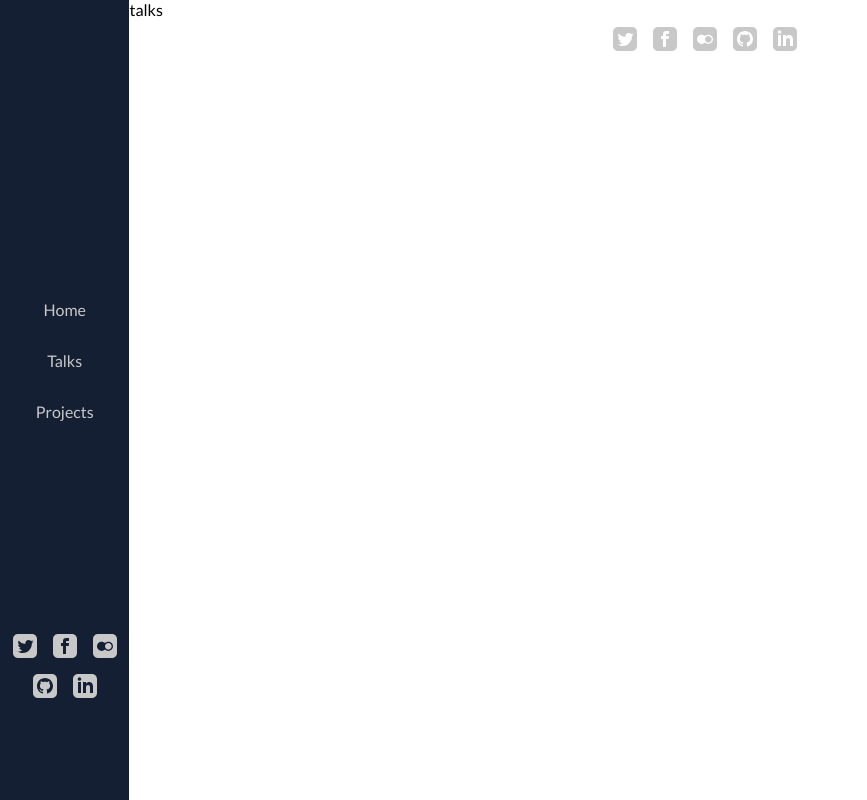
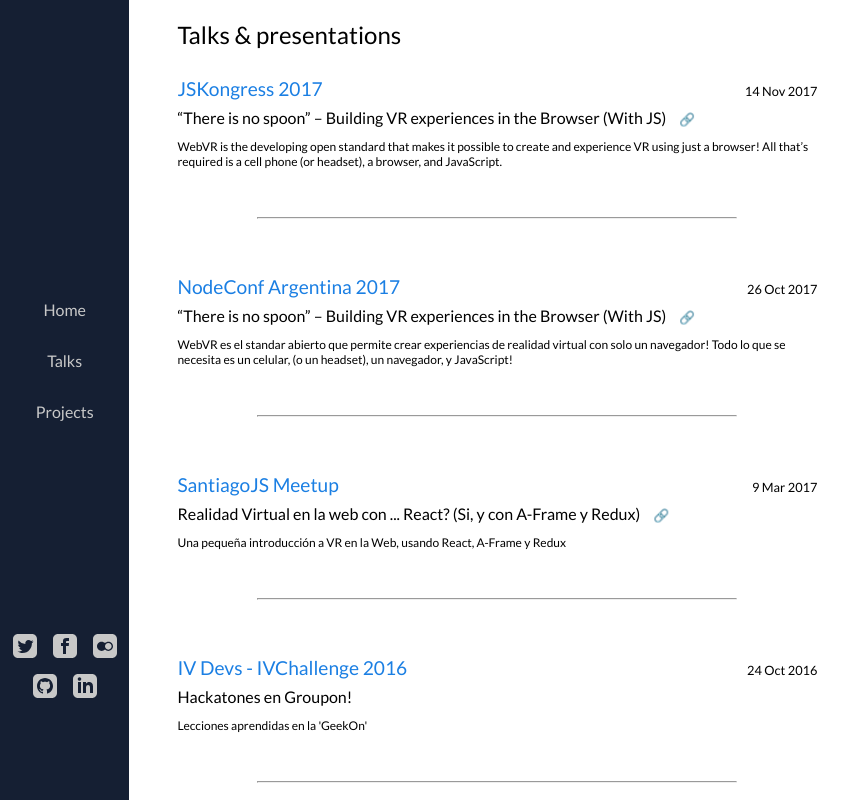
Before and after one commit to fforres/fforres.github.io, a Next.js app: page /talks in a window 1280 px wide. Shown: the whole page, without its empty margins (0-867 px from the left). Built offline with nearby package versions, Linux system fonts and the light colour scheme.

Commit message:
Adding talks

```diff
--- /dev/null
+++ b/components/Hr/index.tsx
@@ -0,0 +1,20 @@
+import React, { Component, Fragment } from 'react'
+
+class Hr extends Component {
+  render() {
+    return (
+      <Fragment>
+        <hr className="hr" />
+        <style jsx>{`
+          .hr {
+            width: 75%;
+            margin-top: 3rem;
+            margin-bottom: 3rem;
+          }
+        `}</style>
+      </Fragment>
+    )
+  }
+}
+
+export default Hr
--- a/components/InlineLink/index.tsx
+++ b/components/InlineLink/index.tsx
@@ -1,13 +1,23 @@
-import React, { Component, Fragment } from 'react'
-import Link from 'next/link'
+import React, { Component, Fragment, AnchorHTMLAttributes } from 'react'
+import Link, { LinkProps } from 'next/link'
 import { textLinkColor, lighterTextLinkColor } from '../style/colors'
-class InlineLink extends Component {
+
+interface InlineLink extends LinkProps {
+  rel?: string
+  target?: string
+}
+
+class InlineLink extends Component<InlineLink> {
   render() {
-    const { children, ...rest } = this.props
+    const { children, rel, target, ...rest } = this.props
+    const relProps = rel ? { rel } : {}
+    const targetProps = target ? { target } : {}
     return (
       <Fragment>
         <Link {...rest}>
-          <a>{children}</a>
+          <a {...relProps} {...targetProps}>
+            {children}
+          </a>
         </Link>
         <style jsx>{`
           a {
--- /dev/null
+++ b/components/Talk/data.json
@@ -0,0 +1,116 @@
+[
+  {
+    "title":
+      "“There is no spoon” – Building VR experiences in the Browser (With JS)",
+    "descripcion":
+      "WebVR is the developing open standard that makes it possible to create and experience VR using just a browser! All that’s required is a cell phone (or headset), a browser, and JavaScript.",
+    "fecha": "14 Nov 2017",
+    "organizacion": {
+      "nombre": "JSKongress 2017",
+      "link": "https://2017.js-kongress.de"
+    },
+    "talk": "https://www.youtube.com/watch?v=QBPWO_h2zck"
+  },
+  {
+    "title":
+      "“There is no spoon” – Building VR experiences in the Browser (With JS)",
+    "descripcion":
+      "WebVR es el standar abierto que permite crear experiencias de realidad virtual con solo un navegador! Todo lo que se necesita es un celular, (o un headset), un navegador, y JavaScript!",
+    "fecha": "26 Oct 2017",
+    "organizacion": {
+      "nombre": "NodeConf Argentina 2017",
+      "link": "https://2017.nodeconf.com.ar"
+    },
+    "talk": "https://github.com/fforres/JSKongress"
+  },
+  {
+    "title":
+      "Realidad Virtual en la web con ... React? (Si, y con A-Frame y Redux)",
+    "descripcion":
+      "Una pequeña introducción a VR en la Web, usando React, A-Frame y Redux",
+    "fecha": "9 Mar 2017",
+    "organizacion": {
+      "nombre": "SantiagoJS Meetup",
+      "link":
+        "https://www.youtube.com/watch?v=3U4WrDcXEFQ&feature=youtu.be&t=3423"
+    },
+    "talk": "http://slides.com/forres/deck-1-1"
+  },
+  {
+    "title": "Hackatones en Groupon!",
+    "descripcion": "Lecciones aprendidas en la 'GeekOn'",
+    "fecha": "24 Oct 2016",
+    "organizacion": {
+      "nombre": "IV Devs - IVChallenge 2016",
+      "link": "https://www.facebook.com/groups/programadores.iv.region.chile"
+    },
+    "talk": ""
+  },
+  {
+    "title": "Desmitificando al FrontEnd Engineer",
+    "descripcion": "¿Qué es 'Front End Development' en el 2016?",
+    "fecha": "30 Jun 2016",
+    "organizacion": {
+      "nombre": "Laboratoria - May The 'Front' be With You",
+      "link": "http://laboratoria.la/en/"
+    },
+    "talk": ""
+  },
+  {
+    "title": "Viva la re-BOT-lución",
+    "descripcion": "PamBot - Groupon y chat-bots para comunicarse con clientes",
+    "fecha": "5 Feb 2016",
+    "organizacion": {
+      "nombre": "SantiagoJS Meetup (Enero 2016')",
+      "link": "http://www.meetup.com/es/Javascript-Chile"
+    },
+    "talk": "https://github.com/fforres/PamBot"
+  },
+  {
+    "title": "El Javascripto y los Emuladores de la Muerte",
+    "descripcion": "JavaScript y ReactNative para el 2016",
+    "fecha": "20 Nov 2015",
+    "organizacion": {
+      "nombre": "Seminario de Ingeniería SEIS - Universidad del BioBio",
+      "link": "http://www.ubiobio.cl"
+    },
+    "talk":
+      "https://github.com/fforres/presentaciones-y-charlas/tree/gh-pages/Congreso_chillan"
+  },
+  {
+    "title": "Una hi-JS-storia de amor y odio",
+    "descripcion":
+      "Una historia amor y odio con Javascript, de jQuery a Noders",
+    "fecha": "24 Oct 2015",
+    "organizacion": {
+      "nombre": "IV Devs - IVChallenge 2015",
+      "link": "https://www.facebook.com/groups/programadores.iv.region.chile"
+    },
+    "talk":
+      "https://github.com/fforres/presentaciones-y-charlas/tree/gh-pages/ProgramadoresIV"
+  },
+  {
+    "title": "Jornadas Informáticas - Ovalle",
+    "descripcion": "Presentación para nuevos estudiantes a Ingeniería",
+    "fecha": "4 Sept 2015",
+    "organizacion": {
+      "nombre": "Universidad Santo Tomás",
+      "link": "https://www.santotomas.cl/ust"
+    },
+    "talk":
+      "https://github.com/fforres/presentaciones-y-charlas/tree/gh-pages/Ovalle"
+  },
+  {
+    "title": "Comunidades de Software como motor de desarrollo",
+    "descripcion":
+      "Una mirada a las Comunidades de Software -> ¿Comunidades === Partido de Futbol?",
+    "fecha": "30 Jun 2015",
+    "organizacion": {
+      "nombre": "DevCon Chile 2015",
+      "link":
+        "https://www.fayerwayer.com/2015/09/devcon-chile-el-mayor-evento-para-desarrolladores-y-programadores/"
+    },
+    "talk":
+      "https://github.com/fforres/presentaciones-y-charlas/tree/gh-pages/DevCon"
+  }
+]
--- /dev/null
+++ b/components/Talk/index.tsx
@@ -0,0 +1,98 @@
+import React, { Component, Fragment } from 'react'
+import InlineLink from '../InlineLink'
+import Hr from '../Hr'
+
+class Talk extends Component<any> {
+  render() {
+    return (
+      <Fragment>
+        <div className="talk">
+          <div className="title">
+            <h2>
+              <InlineLink
+                href={this.props.talk.organizacion.link}
+                rel="noopener noreferrer"
+                target="_blank"
+              >
+                {this.props.talk.organizacion.nombre}
+              </InlineLink>
+            </h2>
+            <div className="fecha"> {this.props.talk.fecha} </div>
+          </div>
+          <div className="talkTitle">
+            <span>{this.props.talk.title}</span>
+            <span className="talkLink">
+              {this.props.talk.talk.length ? (
+                <a
+                  className="link"
+                  href={this.props.talk.talk}
+                  rel="noopener noreferrer"
+                  target="_blank"
+                >
+                  🔗
+                </a>
+              ) : null}
+            </span>
+          </div>
+          <div className="descripcion"> {this.props.talk.descripcion} </div>
+        </div>
+        <Hr />
+        <style jsx>{`
+          .talk {
+            width: 100%;
+            display: flex;
+            flex-direction: column;
+            justify-content: flex-start;
+            align-content: flex-start;
+            text-align: left;
+          }
+
+          .link {
+            font-size: 0.8em;
+            font-weight: 700;
+            text-decoration: none;
+            padding-bottom: 0.6rem;
+            color: #0275d8;
+            text-decoration: none;
+          }
+
+          .title {
+            display: flex;
+            align-items: baseline;
+            justify-content: space-between;
+          }
+
+          .title h2 {
+            font-size: 1.2rem;
+            margin-bottom: 0.5rem;
+            margin-top: 0.5rem;
+          }
+
+          .talkTitle {
+            font-size: 1rem;
+            display: flex;
+            align-items: flex-start;
+            justify-content: flex-start;
+            margin-bottom: 0.75rem;
+          }
+
+          .talkLink {
+            padding-left: 0.8em;
+            font-weight: 300;
+          }
+          .descripcion {
+            font-size: 0.75rem;
+          }
+
+          .fecha {
+            margin-left: 1rem;
+            font-size: 0.8rem;
+            text-align: right;
+          }
+        `}</style>
+      </Fragment>
+    )
+  }
+}
+
+export default Talk
--- a/pages/talks.tsx
+++ b/pages/talks.tsx
@@ -1,9 +1,31 @@
-import React, { Component } from 'react'
-import PropTypes from 'prop-types'
+import React, { Component, Fragment } from 'react'
+import talksData from '../components/Talk/data.json'
+import Talk from '../components/Talk'
+import Hr from '../components/Hr'
 
 class Talks extends Component {
   render() {
-    return <div>talks</div>
+    return (
+      <Fragment>
+        <section className="container">
+          <div>
+            <h1>Talks & presentations</h1>
+          </div>
+
+          {talksData.map((el, i) => (
+            <Talk key={i} talk={el} />
+          ))}
+        </section>
+        <style jsx>{`
+          .container {
+            width: 100%;
+            max-width: 46rem;
+            padding-left: 3rem;
+            padding-right: 3rem;
+          }
+        `}</style>
+      </Fragment>
+    )
   }
 }
 
```
Also changed, not shown: pages/index.tsx (+3 -7 lines).
